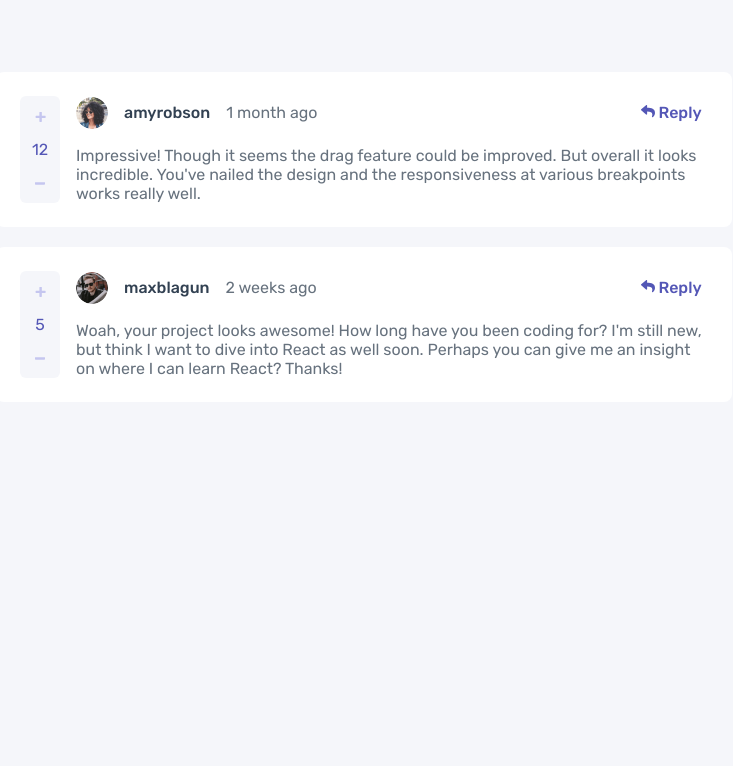
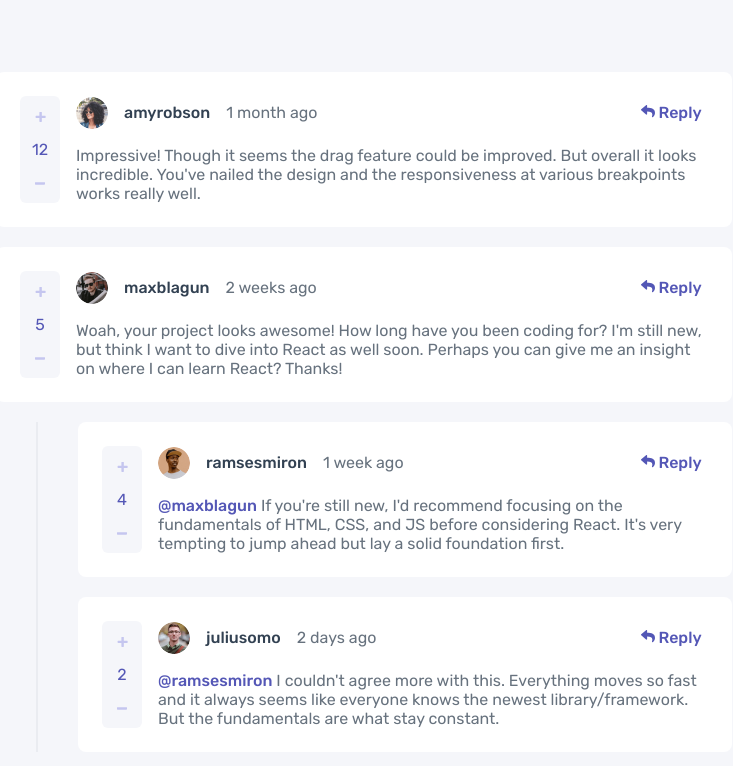
Before and after one commit to hissalht/interactive-comments-section, a Vue app: page / in a window 1280 px wide. Shown: the top 766 px of the page, without its empty margins (276-1009 px from the left). Built offline with nearby package versions, Linux system fonts and the light colour scheme.

Commit message:
add replies

```diff
--- a/src/App.vue
+++ b/src/App.vue
@@ -3,13 +3,18 @@ import Comment from "./components/Comment.vue";
 
 import data from "./assets/data.json";
 import { IComment } from "./types";
+import CommentTree from "./components/CommentTree.vue";
 
 const comments = data.comments as IComment[];
 </script>
 
 <template>
   <div class="container">
-    <Comment v-for="comment in comments" :key="comment.id" :data="comment" />
+    <CommentTree
+      v-for="comment in comments"
+      :key="comment.id"
+      :root-comment="comment"
+    />
   </div>
 </template>
 
--- a/src/components/Comment.vue
+++ b/src/components/Comment.vue
@@ -36,6 +36,9 @@ defineProps<{
       </button>
     </div>
     <p class="content">
+      <span v-if="data.replyingTo" class="replying-to">
+        @{{ data.replyingTo }}
+      </span>
       {{ data.content }}
     </p>
   </div>
@@ -94,6 +97,11 @@ defineProps<{
   padding: 0.4rem;
 }
 
+.replying-to {
+  color: var(--moderate-blue);
+  font-weight: 500;
+}
+
 .content {
   color: var(--grayish-blue);
   grid-row: 2;
--- /dev/null
+++ b/src/components/CommentTree.vue
@@ -0,0 +1,35 @@
+<script lang="ts" setup>
+import { IComment } from "../types";
+import Comment from "./Comment.vue";
+
+defineProps<{
+  rootComment: IComment;
+}>();
+</script>
+
+<template>
+  <div class="comment-tree">
+    <Comment :data="rootComment" />
+    <div class="replies" v-if="rootComment.replies.length">
+      <Comment
+        v-for="replyComment in rootComment.replies"
+        :key="replyComment.id"
+        class="reply-comment"
+        :data="replyComment"
+      />
+    </div>
+  </div>
+</template>
+
+<style scope>
+.comment-tree > * + *,
+.replies > * + * {
+  margin-top: 1.25rem;
+}
+
+.replies {
+  border-left: 2px solid var(--light-gray);
+  padding-left: 40px;
+  margin-left: 40px;
+}
+</style>
```
